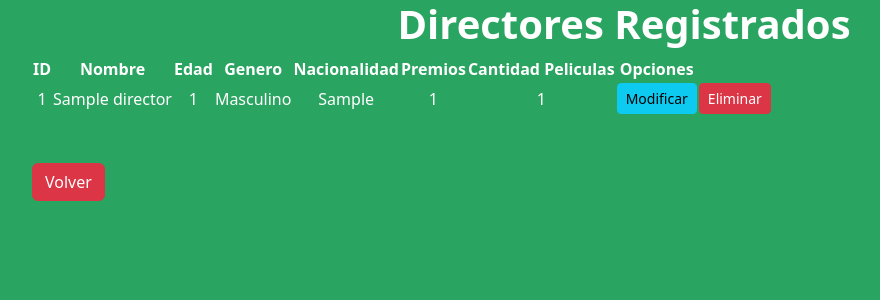
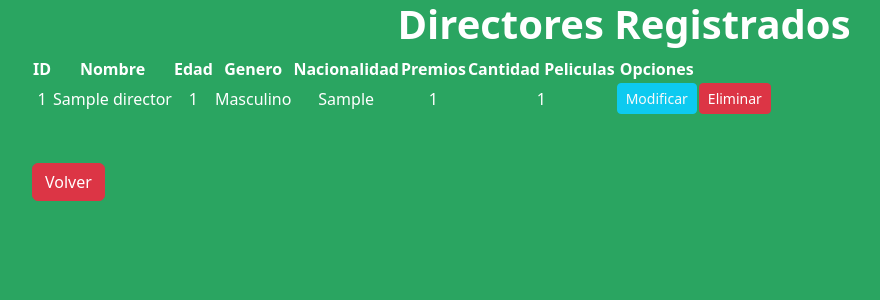
Before and after one commit to Peiro69/Eva2_BackEnd, a Django app: page /directores/ in a window 1280 px wide. Shown: the top 300 px of the page, without its empty margins (16-896 px from the left). Run offline with Django 4.2, Linux system fonts and the light colour scheme; tables that the repository leaves empty hold one stand-in row (values such as "Sample post"); some libraries are stand-ins or nearby versions.

Commit message:
mas monono
ahora ta coqueto

```diff
--- a/BackEnd/proyectoDirector/templates/appDirector/appDirector.html
+++ b/BackEnd/proyectoDirector/templates/appDirector/appDirector.html
@@ -40,7 +40,7 @@
                     <td> {{ dir.nacionalidad }}  </td>
                     <td> {{dir.premios}} </td>
                     <td> {{ dir.cantidad_peliculas }}  </td>
-                    <td> <a href="/modificarDirector/{{ dir.id }}" class="btn btn-info btn-sm">Modificar</a> </td>
+                    <td> <a href="/modificarDirector/{{ dir.id }}" class="btn btn-info btn-sm text-light">Modificar</a> </td>
                     <td> <a href="/eliminarDirector/{{ dir.id }}" class="btn btn-danger btn-sm">Eliminar</a> </td>
 
                 </tr>
```
